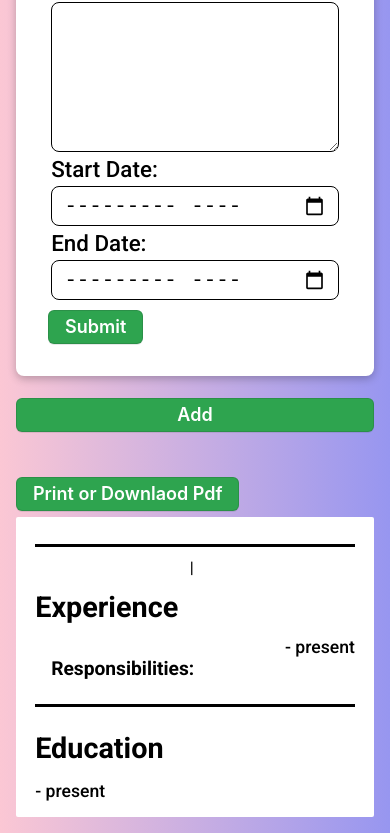
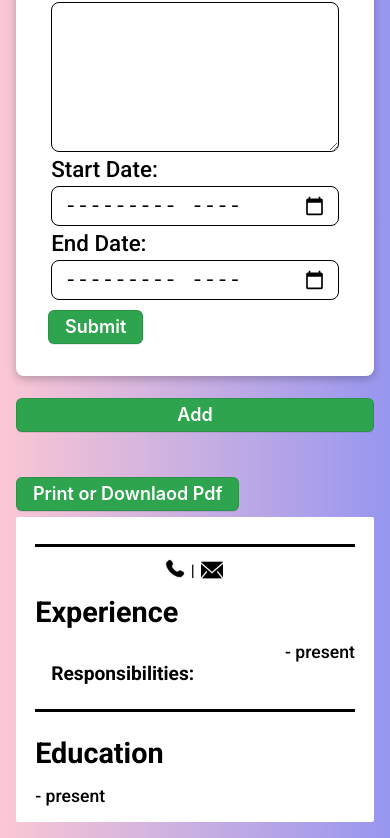
Before and after one commit to rizwanshaukat-dev/CV-Application, a React (Vite) app: page / in a window 390 px wide. Shown: the part 1307-2145 px from the top of the page. Built offline with nearby package versions, Linux system fonts and the light colour scheme.

Commit message:
Add phone and mail Icons

```diff
--- a/src/components/CVPreview.jsx
+++ b/src/components/CVPreview.jsx
@@ -1,4 +1,6 @@
 import "../styles/cvpreview.css";
+import phoneIcon from "../assets/phone.png";
+import mailIcon from "../assets/mail.png";
 export default function CVPreview({ generalInfo, education, experience }) {
     return (
         <div className="cv-container">
@@ -9,8 +11,14 @@ export default function CVPreview({ generalInfo, education, experience }) {
                 </div>
                 <hr />
                 <div className="general-content">
+                    <div className="phone-wrapper">
+                    <img src={phoneIcon} alt="phone-icon" />
                     <p className="phone-title">{generalInfo.phone} | </p>
+                    </div>
+                    <div className="email-wrapper">
+                    <img src={mailIcon} alt="mail-icon" />
                     <p className="email-title">{generalInfo.email}</p>
+                    </div>
                 </div>
             </div>
             <h2 className="experience-title">Experience</h2>
--- a/src/styles/cvpreview.css
+++ b/src/styles/cvpreview.css
@@ -46,7 +46,23 @@ hr {
     font-size: 1rem;
     font-weight: 500;
 }
-
+.phone-wrapper,
+.email-wrapper{
+    display: flex;
+    justify-content: center;
+    align-items: center;
+    gap: 0.3rem;
+}
+.phone-wrapper img,
+.email-wrapper img{
+    width: 24px;
+    height: 24px;
+    object-fit: contain;
+}
+.email-wrapper img{
+    width: 22px;
+    height: 22px;
+}
 .degree-school {
     display: flex;
     flex-direction: column;
```
Also changed, not shown: src/assets/mail.png (added), src/assets/phone.png (added).
